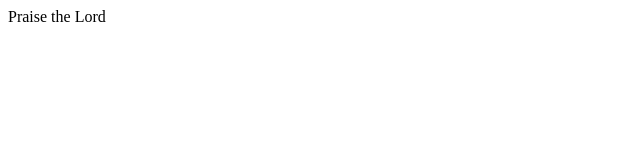
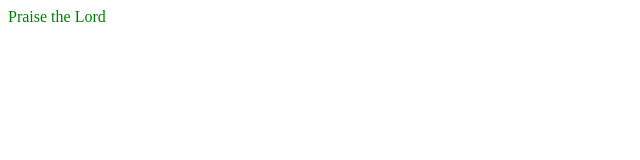
Before and after one commit to voxxsite/voxxsite.github.io, a plain HTML site: page index.html in a window 1280 px wide. Shown: the full height of the page, 0-640 px from the left. Drawn offline with Linux system fonts and the light colour scheme.

Commit message:
Update index.html

```diff
--- a/index.html
+++ b/index.html
@@ -1 +1 @@
-<p>Praise the Lord<p>
+<p style='color: green'>Praise the Lord<p>
```
